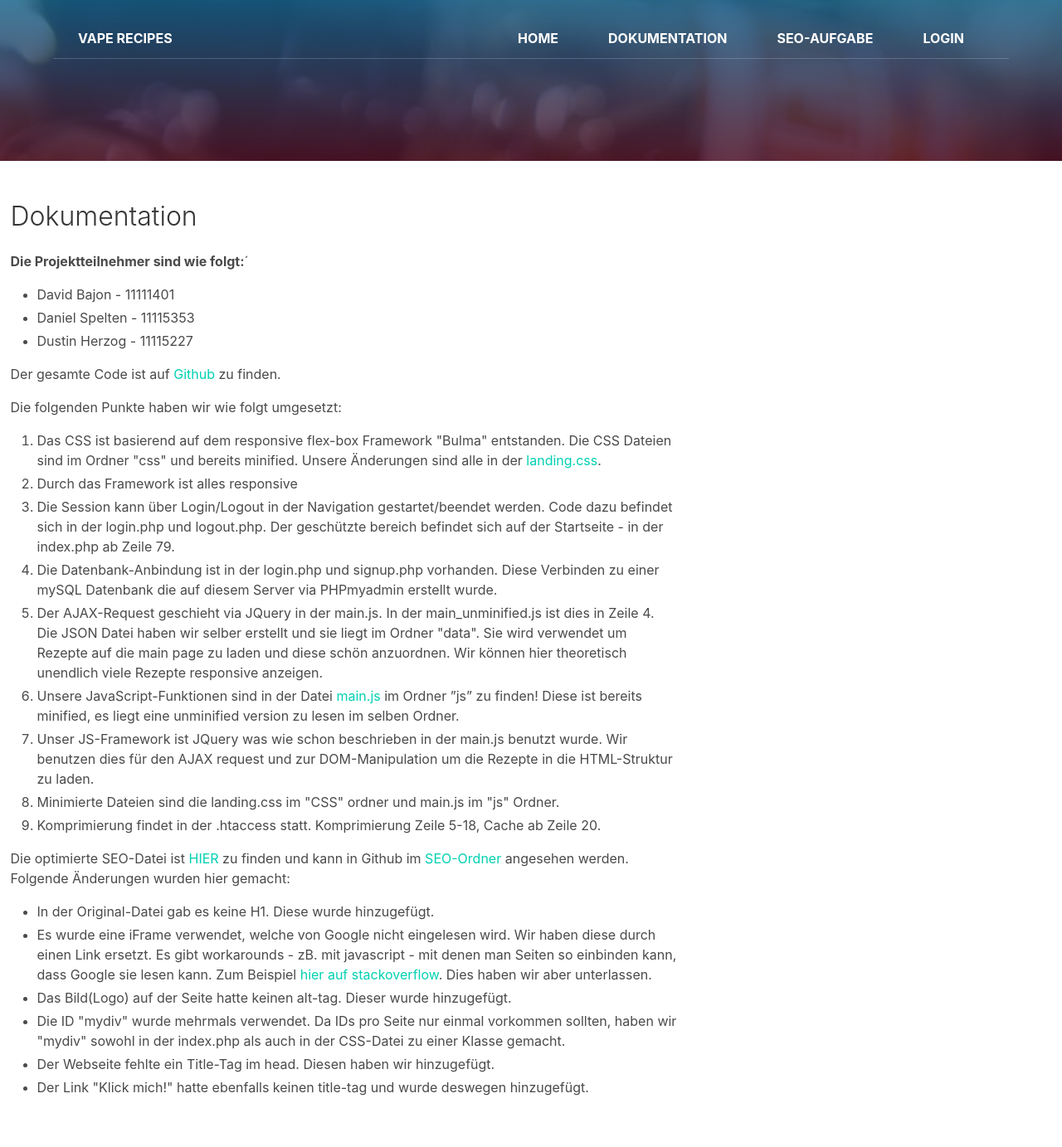
After one commit to radicalm1nd/MoweSS17DDesign, a PHP site: page /doku.php in a window 1280 px wide. The commit adds this page. Shown: the whole page at 83% size. Run offline with PHP 8.4, Linux system fonts and the light colour scheme; some libraries are stand-ins or nearby versions.

Commit message:
Final commit from FTP

```diff
--- a/SEO/index.php
+++ b/SEO/index.php
@@ -23,7 +23,7 @@
 			<p>
 				Dies ist eine super coole Seite! Nur leider nicht SEO-optimiert :( Könnt ihr mir helfen?
 			</p>
-			<p>Hier ein Link: <a href="seo.php">Klick mich!</a></p>
+			<p>Hier ein Link: <a href="seo.php" title="Klick mich!">Klick mich!</a></p>
 		</div>
 		<!-- Div id "mydiv" wurde 2x benutzt. Deswegen hier und in CSS zu Class geändert -->
 		<div class="mydiv">
--- /dev/null
+++ b/doku.php
@@ -0,0 +1,85 @@
+<!DOCTYPE html>
+<html>
+<head>
+  <meta charset="utf-8">
+  <meta http-equiv="X-UA-Compatible" content="IE=edge">
+  <meta name="viewport" content="width=device-width, initial-scale=1">
+  <title>VapeRecipes [Working Title]</title>
+  <link rel="stylesheet" href="https://maxcdn.bootstrapcdn.com/font-awesome/4.5.0/css/font-awesome.min.css">
+  <script src="https://ajax.googleapis.com/ajax/libs/jquery/3.2.1/jquery.min.js"></script>
+  <link rel="stylesheet" type="text/css" href="css/bulma.css">
+  <link rel="stylesheet" type="text/css" href="css/landing.css">
+</head>
+<body>
+  <section class="hero is-dark">
+  <?php include 'hero.php'; ?>
+
+    <div class="hero-body">
+      <div class="container has-text-centered">
+        <div class="columns is-vcentered">
+          <div class="column is-5">
+          </div>
+        </div>
+      </div>
+    </div>
+
+    <div class="hero-foot">
+      <div class="container">
+        <div class="tabs is-centered">
+          <ul>
+          </ul>
+        </div>
+      </div>
+    </div>
+  </section>
+
+  <div class="columns section">
+
+      <div class="column is-8">
+	  <a name="galHead"></a>
+        <div class="title">Dokumentation</div>
+        <div class="content">
+          <b>Die Projektteilnehmer sind wie folgt:</b>´<br>
+<ul>
+<li>David Bajon - 11111401</li>
+<li>Daniel Spelten - 11115353</li>
+<li>Dustin Herzog - 11115227</li>
+</ul>
+<p>Der gesamte Code ist auf <a href="https://github.com/radicalm1nd/MoweSS17DDesign" target="blank" alt="github">Github</a> zu finden.
+<p>
+Die folgenden Punkte haben wir wie folgt umgesetzt:
+<ol>
+<li>Das CSS ist basierend auf dem responsive flex-box Framework "Bulma" entstanden. Die CSS Dateien sind im Ordner "css" und bereits minified. Unsere Änderungen sind alle in der <a href="https://github.com/radicalm1nd/MoweSS17DDesign/blob/master/css/landing.css" target="_blank">landing.css</a>.</li>
+<li>Durch das Framework ist alles responsive</li>
+<li>Die Session kann über Login/Logout in der Navigation gestartet/beendet werden. Code dazu befindet sich in der login.php und logout.php. Der geschützte bereich befindet sich auf der Startseite - in der index.php ab Zeile 79.</li>
+<li>Die Datenbank-Anbindung ist in der login.php und signup.php vorhanden. Diese Verbinden zu einer mySQL Datenbank die auf diesem Server via PHPmyadmin erstellt wurde.</li>
+<li>Der AJAX-Request geschieht via JQuery in der main.js. In der main_unminified.js ist dies in Zeile 4. Die JSON Datei haben wir selber erstellt und sie liegt im Ordner "data". Sie wird verwendet um Rezepte auf die main page zu laden und diese schön anzuordnen. Wir können hier theoretisch unendlich viele Rezepte responsive anzeigen.</li>
+<li>Unsere JavaScript-Funktionen sind in der Datei <a href="https://github.com/radicalm1nd/MoweSS17DDesign/blob/master/js/main.js" target="_blank">main.js</a> im Ordner ”js” zu finden! Diese ist bereits minified, es liegt eine unminified version zu lesen im selben Ordner.</li>
+<li>Unser JS-Framework ist JQuery was wie schon beschrieben in der main.js benutzt wurde. Wir benutzen dies für den AJAX request und zur DOM-Manipulation um die Rezepte in die HTML-Struktur zu laden.</li>
+<li>Minimierte Dateien sind die landing.css im "CSS" ordner und main.js im "js" Ordner.</li>
+<li>Komprimierung findet in der .htaccess statt. Komprimierung Zeile 5-18, Cache ab Zeile 20.</li>
+</ol>
+</p>
+
+<p>Die optimierte SEO-Datei ist <a href="http://radicalm1nd.de/projects/vape/SEO/index.php" target="_blank">HIER</a> zu finden und kann in Github im <a href="https://github.com/radicalm1nd/MoweSS17DDesign/tree/master/SEO" target="_blank">SEO-Ordner</a> angesehen werden. <br>
+Folgende Änderungen wurden hier gemacht:
+<ul>
+<li>In der Original-Datei gab es keine H1. Diese wurde hinzugefügt.</li>
+<li>Es wurde eine iFrame verwendet, welche von Google nicht eingelesen wird. Wir haben diese durch einen Link ersetzt. Es gibt workarounds - zB. mit javascript - mit denen man Seiten so einbinden kann, dass Google sie lesen kann. Zum Beispiel <a href="https://stackoverflow.com/questions/4943677/seo-friendly-alternative-for-an-iframe" target="_blank" rel="_nofollow">hier auf stackoverflow</a>. Dies haben wir aber unterlassen.</li>
+<li>Das Bild(Logo) auf der Seite hatte keinen alt-tag. Dieser wurde hinzugefügt.</li>
+<li>Die ID "mydiv" wurde mehrmals verwendet. Da IDs pro Seite nur einmal vorkommen sollten, haben wir "mydiv" sowohl in der index.php als auch in der CSS-Datei zu einer Klasse gemacht.</li>
+<li>Der Webseite fehlte ein Title-Tag im head. Diesen haben wir hinzugefügt.</li>
+<li>Der Link "Klick mich!" hatte ebenfalls keinen title-tag und wurde deswegen hinzugefügt.</li>
+</ul>
+
+        </div>
+      </div>
+
+    </div>
+
+
+   <script type="text/javascript" src="js/main.js"></script>
+
+
+</body>
+</html>
--- a/hero.php
+++ b/hero.php
@@ -3,7 +3,7 @@
         <nav class="nav">
           <div class="container">
             <div class="nav-left">
-              <a class="nav-item" href="../index.php">
+              <a class="nav-item" href="http://radicalm1nd.de/projects/vape/">
                 VAPE RECIPES
               </a>
 				<span class="nav-toggle">
--- a/index.php
+++ b/index.php
@@ -51,7 +51,7 @@
 
       <div class="column is-8">
 	  <a name="galHead"></a>
-        <h2 class="title">Gallery</h2>
+        <h2 class="title">Rezepte</h2>
       </div>
 
 
--- a/js/main.js
+++ b/js/main.js
@@ -1 +1 @@
-$(document).ready(function(){var e="",a="";$.getJSON("data/beispielrezept.json").done(function(i){var s=0,c='<div class="columns mainRecipes">';$.each(i,function(t,n){e=i[t].image,a=i[t].name,c+='<div class="column is-3"><div class="card"><a href="http://radicalm1nd.de/projects/vape/recipes/1.php"><div class="card-image"><figure class="image is-4by3">',c+='<img class="cardIMG" src="'+e+'" alt="'+a+'">',c+="</figure></div></a></div></div>",++s%4==0&&(c+='</div><div class="columns mainRecipes">')}),$("#recipes").html(" "),$("#recipes").append(c)})}),$('a[href*="#"]').not('[href="#"]').not('[href="#0"]').click(function(e){if(location.pathname.replace(/^\//,"")==this.pathname.replace(/^\//,"")&&location.hostname==this.hostname){var a=$(this.hash);(a=a.length?a:$("[name="+this.hash.slice(1)+"]")).length&&(e.preventDefault(),$("html, body").animate({scrollTop:a.offset().top},1e3,function(){var e=$(a);if(e.focus(),e.is(":focus"))return!1;e.attr("tabindex","-1"),e.focus()}))}})
+$(document).ready(function(){var e="",a="";$.getJSON("data/beispielrezept.json").done(function(i){var s=0,c='<div class="columns mainRecipes">';$.each(i,function(t,n){e=i[t].image,a=i[t].name,c+='<div class="column is-3"><div class="card"><a href="http://radicalm1nd.de/projects/vape/recipes/1.php"><div class="card-image"><figure class="image is-4by3">',c+='<img class="cardIMG" src="'+e+'" title="'+a+'">',c+="</figure></div></a></div></div>",++s%4==0&&(c+='</div><div class="columns mainRecipes">')}),$("#recipes").html(" "),$("#recipes").append(c)})}),$('a[href*="#"]').not('[href="#"]').not('[href="#0"]').click(function(e){if(location.pathname.replace(/^\//,"")==this.pathname.replace(/^\//,"")&&location.hostname==this.hostname){var a=$(this.hash);(a=a.length?a:$("[name="+this.hash.slice(1)+"]")).length&&(e.preventDefault(),$("html, body").animate({scrollTop:a.offset().top},1e3,function(){var e=$(a);if(e.focus(),e.is(":focus"))return!1;e.attr("tabindex","-1"),e.focus()}))}})
--- a/login.php
+++ b/login.php
@@ -40,11 +40,14 @@ if(isset($errorMessage)) {
     Dein Passwort:<br>
     <input type="password" size="40"  maxlength="250" name="passwort"><br>
 
-    <input type="submit" value="Abschicken">
+    <input type="submit" value="Abschicken"><br>
+    Kein Account? <a href="signup.php" title="registrieren">Registrieren</a>
 </form><br><br>
 
 <p><b>Testnutzer:</b><br>
 bajon.david@googlemail.com<br>
 PW: passwort1</p>
+
+<p><a href="http://radicalm1nd.de/projects/vape/" title="Startseite">← Zurück zur Startseite</a></p>
 </body>
 </html>
--- a/recipes/1.php
+++ b/recipes/1.php
@@ -27,7 +27,6 @@
       <div class="container">
         <div class="tabs is-centered">
           <ul>
-            <a href="#galHead"><li><img src="img/arrow.png"></li></a>
           </ul>
         </div>
       </div>
--- a/signup.php
+++ b/signup.php
@@ -79,5 +79,8 @@ if($showFormular) {
 } //Ende von if($showFormular)
 ?>
 
+<p><a href="http://radicalm1nd.de/projects/vape/" title="Startseite">← Zurück zur Startseite</a></p>
+
+
 </body>
 </html>
```
